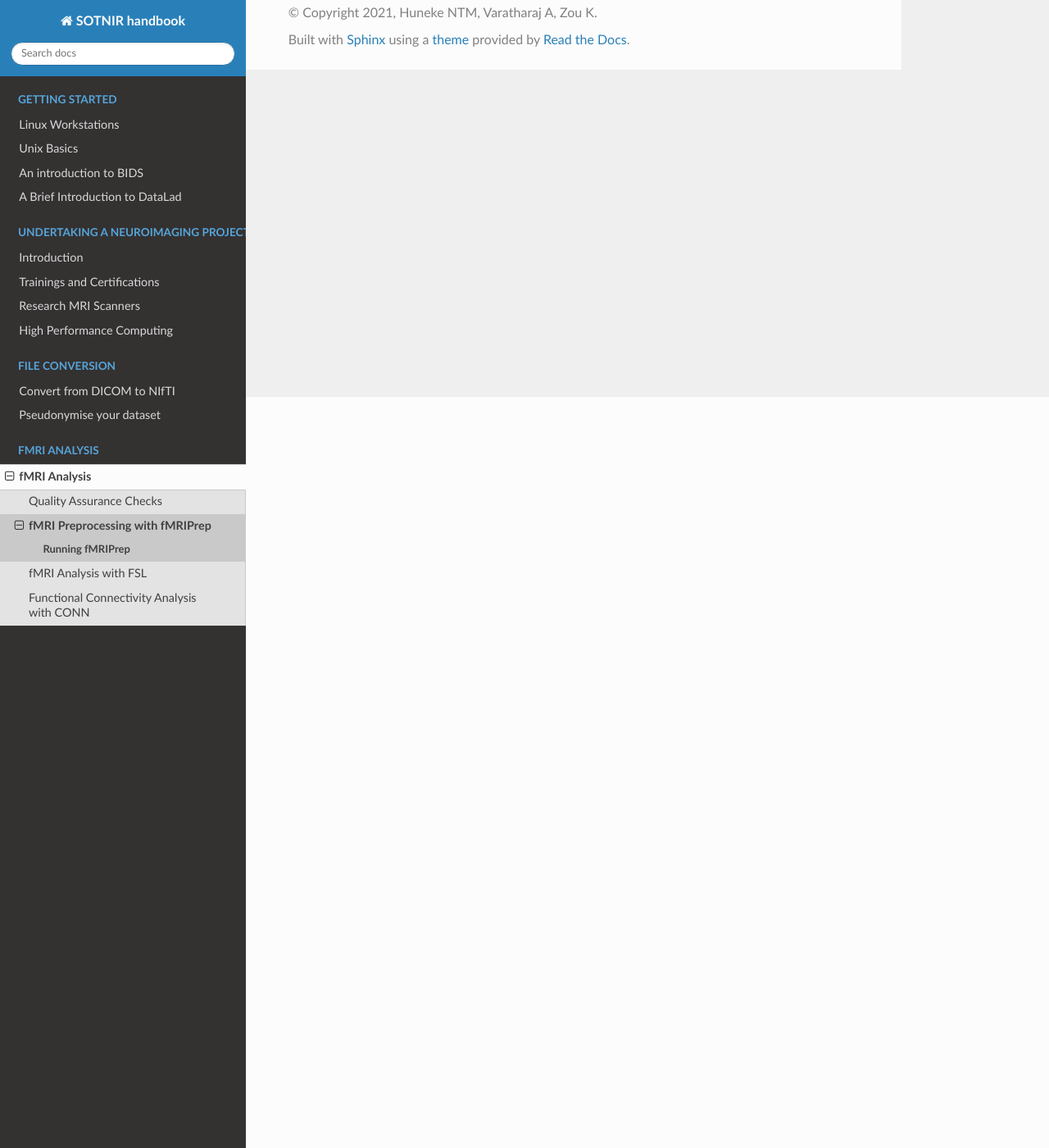
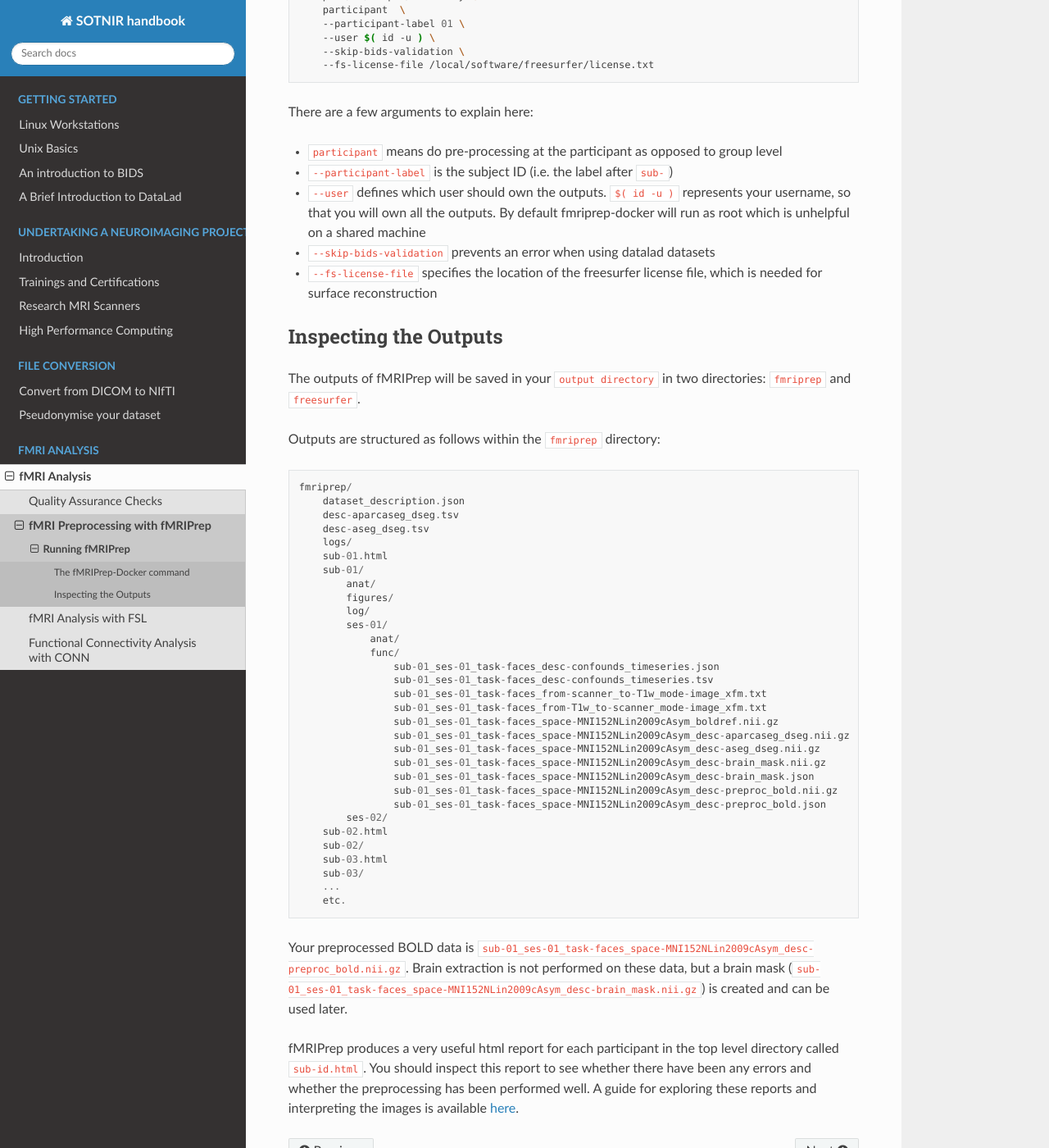
Before and after one commit to nhuneke/sotnir-handbook, a Sphinx documentation site: the page built from docs/fmri-analysis/fmriprep/running-fmriprep.rst, in a window 1280 px wide and 1400 px high, scrolled down 916 px. Shown: the whole window at 82% size. Built offline with Sphinx 7.4.7 and the Read the Docs theme 2.0.0, drawn with Linux system fonts in a browser that asks for light colours; pages that are not in the unit, such as notebooks, are missing from menus; some of the changed text lies outside the part shown.

Commit message:
Add guide for running fmriprep

```diff
--- a/docs/fmri-analysis/fmriprep/running-fmriprep.rst
+++ b/docs/fmri-analysis/fmriprep/running-fmriprep.rst
@@ -8,15 +8,29 @@ Running fMRIPrep
 
 ----------------------------------------------
 
+.. danger::
+
+    You should pre-process all participants in a study using the **same** version
+    of fMRIPrep!
+
 fMRIPrep is best run as a docker image and using the fmriprep-docker wrapper.
 
 If you are using my :ref:`neuroimaging conda environment <getting-started/linux-machines:3. create a conda environment for your software and analyses>`
 then the fmriprep-docker wrapper will already be installed.
 
+.. note::
+
+    If you are using a university machine then you will need to be given permission to
+    use Docker. Please speak to the admin for the machine.
+
+
+The fMRIPrep-Docker command
+-----------------------------
+
 .. warning::
 
-    You should pre-process all participants in a study using the **same** version
-    of fMRIPrep!
+    Preprocessing each participant with fMRIPrep takes approximately 6-12 hours.
+    Plan your time accordingly.
 
 The ``fmriprep-docker`` command has many available arguments, but for our purposes
 most are not relevant. I suggest you use the following:
@@ -32,6 +46,57 @@ most are not relevant. I suggest you use the following:
         --skip-bids-validation \
         --fs-license-file /local/software/freesurfer/license.txt
 
-.. todo::
+There are a few arguments to explain here:
 
-    Finish page
+- ``participant`` means do pre-processing at the participant as opposed to group level
+- ``--participant-label`` is the subject ID (i.e. the label after ``sub-``)
+- ``--user`` defines which user should own the outputs. ``$( id -u )`` represents your username, so that you will own all the outputs. By default fmriprep-docker will run as root which is unhelpful on a shared machine
+- ``--skip-bids-validation`` prevents an error when using datalad datasets
+- ``--fs-license-file`` specifies the location of the freesurfer license file, which is needed for surface reconstruction
+
+Inspecting the Outputs
+-------------------------
+
+The outputs of fMRIPrep will be saved in your ``output directory`` in two directories:
+``fmriprep`` and ``freesurfer``.
+
+Outputs are structured as follows within the ``fmriprep`` directory::
+
+    fmriprep/
+        dataset_description.json
+        desc-aparcaseg_dseg.tsv
+        desc-aseg_dseg.tsv
+        logs/
+        sub-01.html
+        sub-01/
+            anat/
+            figures/
+            log/
+            ses-01/
+                anat/
+                func/
+                    sub-01_ses-01_task-faces_desc-confounds_timeseries.json
+                    sub-01_ses-01_task-faces_desc-confounds_timeseries.tsv
+                    sub-01_ses-01_task-faces_from-scanner_to-T1w_mode-image_xfm.txt
+                    sub-01_ses-01_task-faces_from-T1w_to-scanner_mode-image_xfm.txt
+                    sub-01_ses-01_task-faces_space-MNI152NLin2009cAsym_boldref.nii.gz
+                    sub-01_ses-01_task-faces_space-MNI152NLin2009cAsym_desc-aparcaseg_dseg.nii.gz
+                    sub-01_ses-01_task-faces_space-MNI152NLin2009cAsym_desc-aseg_dseg.nii.gz
+                    sub-01_ses-01_task-faces_space-MNI152NLin2009cAsym_desc-brain_mask.nii.gz
+                    sub-01_ses-01_task-faces_space-MNI152NLin2009cAsym_desc-brain_mask.json
+                    sub-01_ses-01_task-faces_space-MNI152NLin2009cAsym_desc-preproc_bold.nii.gz
+                    sub-01_ses-01_task-faces_space-MNI152NLin2009cAsym_desc-preproc_bold.json
+            ses-02/
+        sub-02.html
+        sub-02/
+        sub-03.html
+        sub-03/
+        ...
+        etc.
+
+Your preprocessed BOLD data is ``sub-01_ses-01_task-faces_space-MNI152NLin2009cAsym_desc-preproc_bold.nii.gz``.
+Brain extraction is not performed on these data, but a brain mask (``sub-01_ses-01_task-faces_space-MNI152NLin2009cAsym_desc-brain_mask.nii.gz``) is created and can be used later.
+
+fMRIPrep produces a very useful html report for each participant in the top level directory called ``sub-id.html``.
+You should inspect this report to see whether there have been any errors and whether the preprocessing has
+been performed well. A guide for exploring these reports and interpreting the images is available `here <https://github.com/nimh-comppsych/fmriprep_qa_guide>`_.
```
